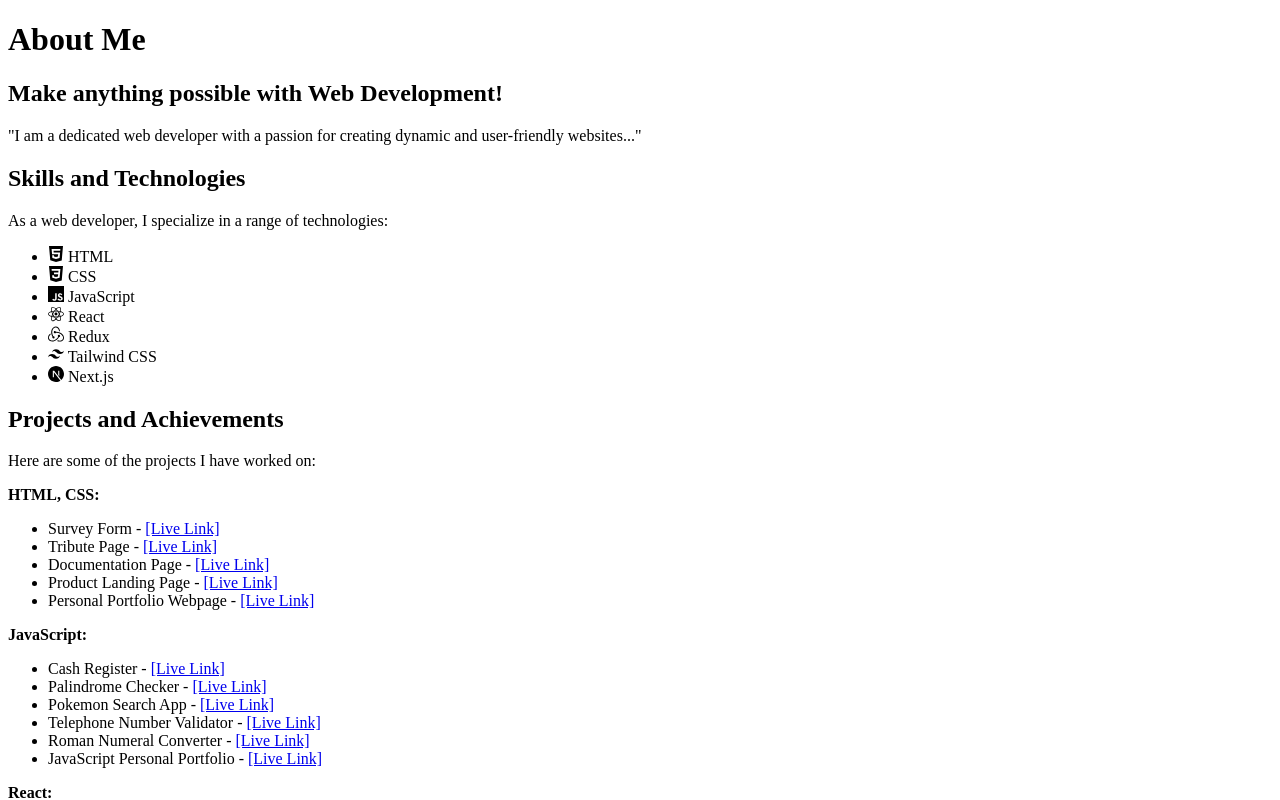
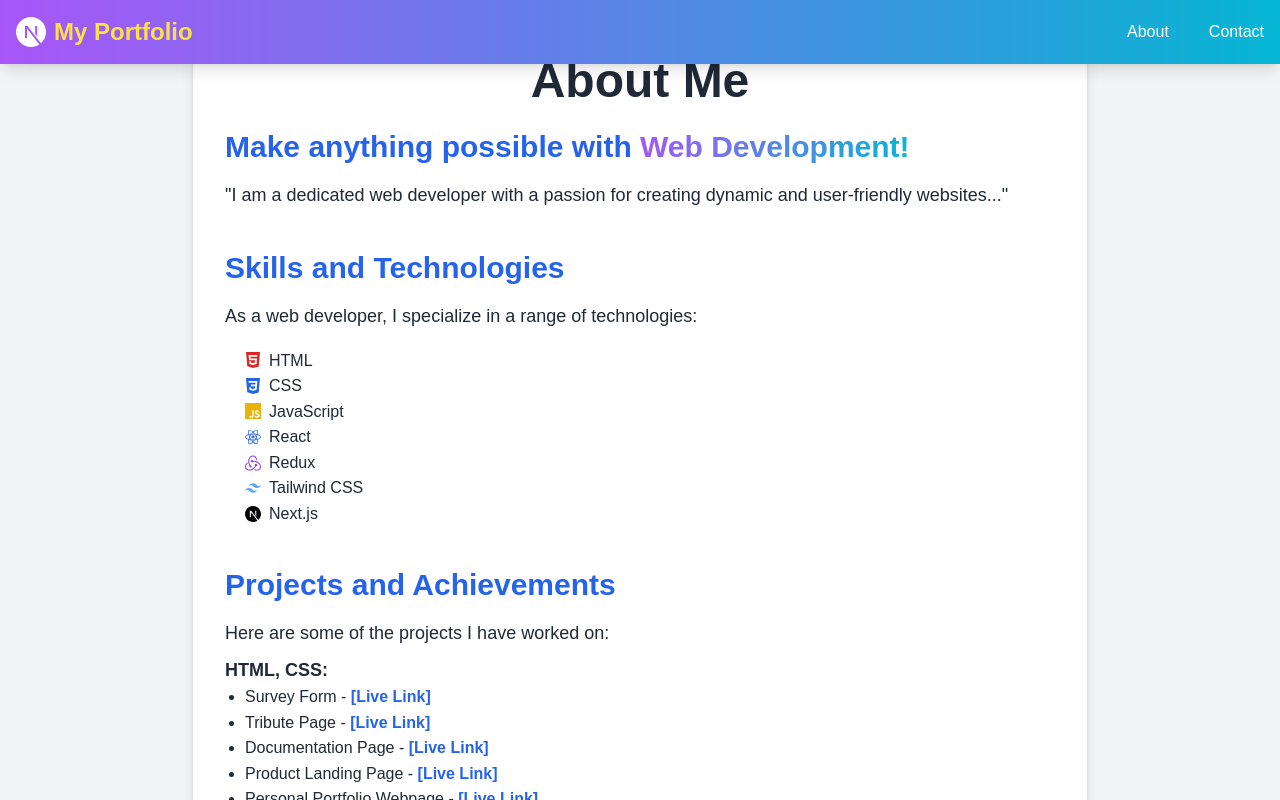
Before and after one commit to zainabbehzad/next-js-simple-portfolio, a Next.js app: page /about in a window 1280 px wide. Shown: the top 800 px of the page. Built offline with nearby package versions, Linux system fonts and the light colour scheme.

Commit message:
Done the necessary imports

```diff
--- /dev/null
+++ b/app/layout.tsx
@@ -0,0 +1,39 @@
+import type { Metadata } from "next";
+import localFont from "next/font/local";
+import "./globals.css";
+import Navbar from "@/components/Navbar";
+import Footer from "@/components/Footer";
+
+const geistSans = localFont({
+  src: "./fonts/GeistVF.woff",
+  variable: "--font-geist-sans",
+  weight: "100 900",
+});
+const geistMono = localFont({
+  src: "./fonts/GeistMonoVF.woff",
+  variable: "--font-geist-mono",
+  weight: "100 900",
+});
+
+export const metadata: Metadata = {
+  title: "Create Next App",
+  description: "Generated by create next app",
+};
+
+export default function RootLayout({
+  children,
+}: Readonly<{
+  children: React.ReactNode;
+}>) {
+  return (
+    <html lang="en">
+      <body
+        className={`${geistSans.variable} ${geistMono.variable} antialiased`}
+      >
+        <Navbar />
+        {children}
+        <Footer />
+      </body>
+    </html>
+  );
+}
```
